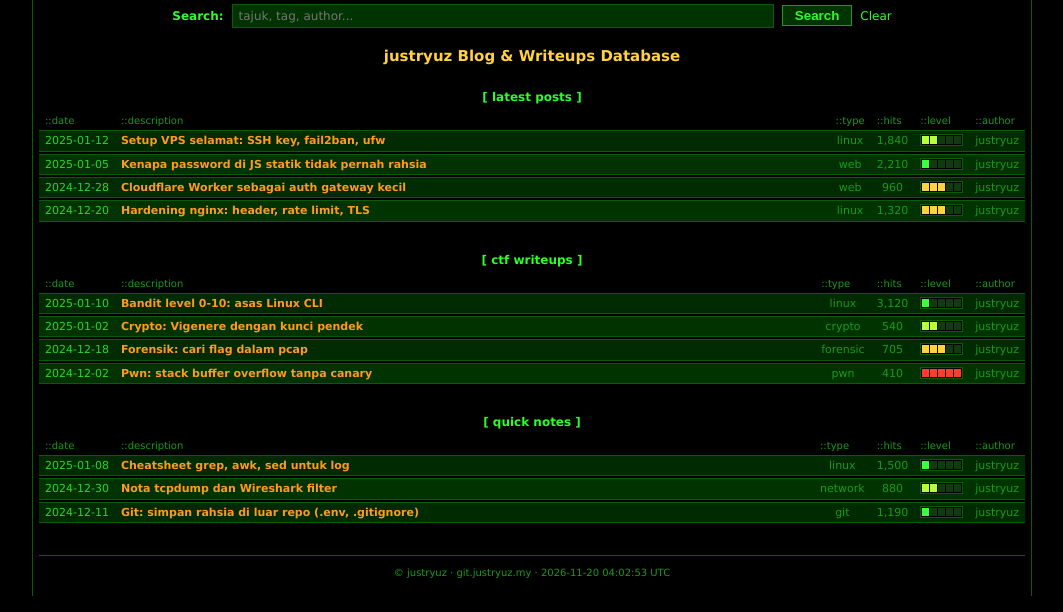
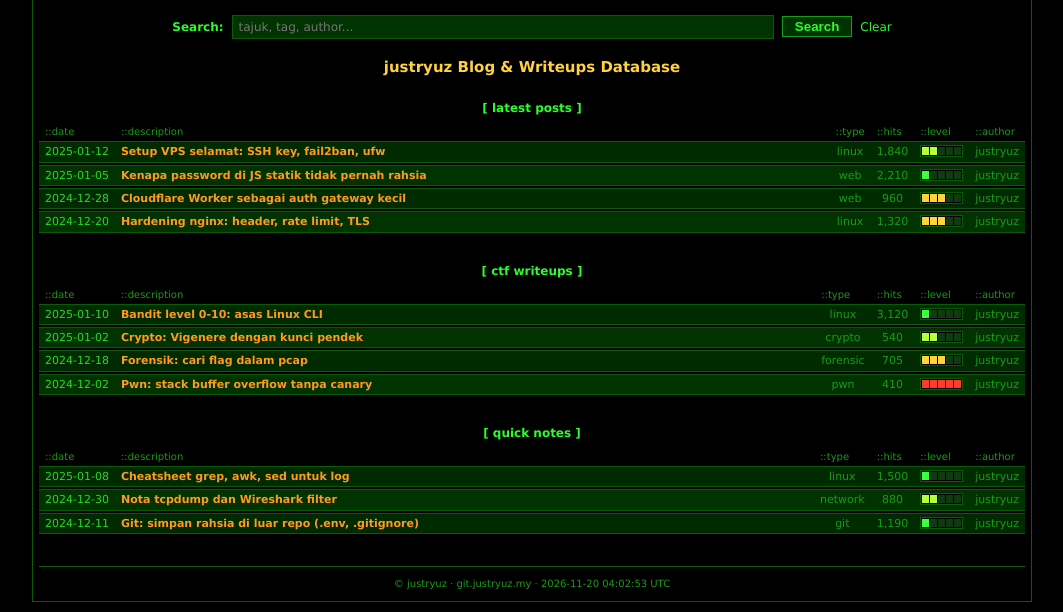
Before and after one commit to Justryuz/justryuz.github.io, a plain HTML site: page index.html in a window 1280 px wide. Shown: the part 236-848 px from the top of the page, without its empty margins (108-1171 px from the left). Drawn offline with Linux system fonts and the light colour scheme.

```diff
--- a/style.css
+++ b/style.css
@@ -27,11 +27,9 @@ a:hover { color: #fff; text-decoration: underline; }
 
 .wrap {
   max-width: 1000px;
-  margin: 0 auto;
+  margin: 10px auto;
   padding: 6px;
-  border-left: 1px solid var(--line);
-  border-right: 1px solid var(--line);
-  min-height: 100vh;
+  border: 1px solid var(--line);
 }
 
 /* ---------- top nav ---------- */
@@ -141,7 +139,7 @@ tr:hover td { background: #0b4d0b; }
 
 .empty { text-align: center; color: var(--green-dim); padding: 12px; }
 
-.foot { text-align: center; color: var(--green-dim); font-size: 10px; margin-top: 30px; padding: 10px 0; border-top: 1px solid var(--line); }
+.foot { text-align: center; color: var(--green-dim); font-size: 10px; margin-top: 30px; padding: 10px 0 4px; border-top: 1px solid var(--line); }
 
 /* ---------- mobile ---------- */
 @media (max-width: 720px) {
```
